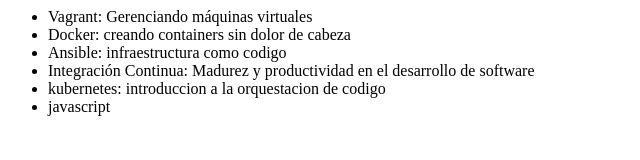
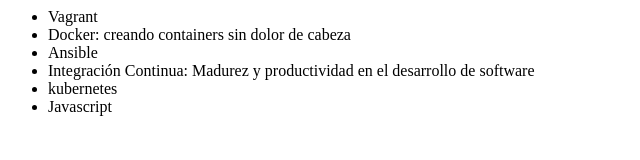
Before and after one commit to richmg91/ServerGITHUB, a plain HTML site: page index.html in a window 1280 px wide. Shown: the whole page, without its empty margins (0-640 px from the left). Drawn offline with Linux system fonts and the light colour scheme.

Commit message:
cambiando el codigo

```diff
--- a/index.html
+++ b/index.html
@@ -8,12 +8,12 @@
 <body>
 
     <ul>
-        <li>Vagrant: Gerenciando máquinas virtuales</li>
+        <li>Vagrant</li>
         <li>Docker: creando containers sin dolor de cabeza</li>
-        <li>Ansible: infraestructura como codigo</li>
+        <li>Ansible</li>
         <li>Integración Continua: Madurez y productividad en el desarrollo de software</li>
-        <li>kubernetes: introduccion a la orquestacion de codigo</li>
-        <li>javascript</li>
+        <li>kubernetes</li>
+        <li>Javascript</li>
     </ul>
 
 </body>
```
